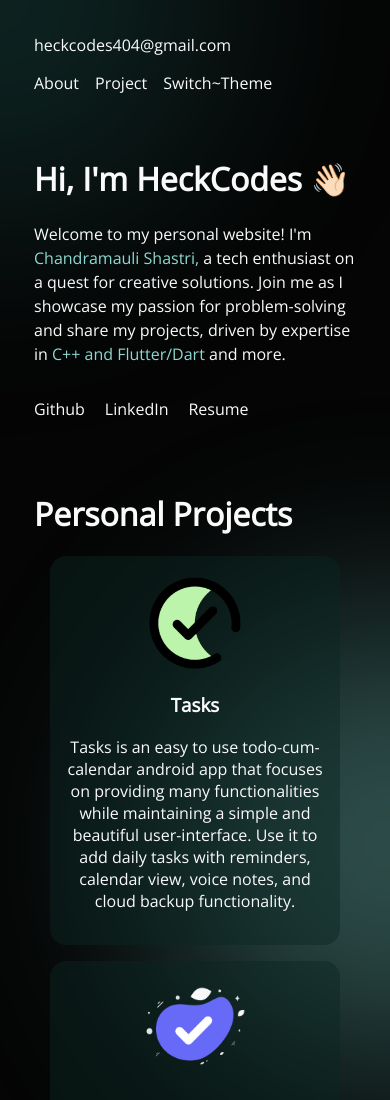
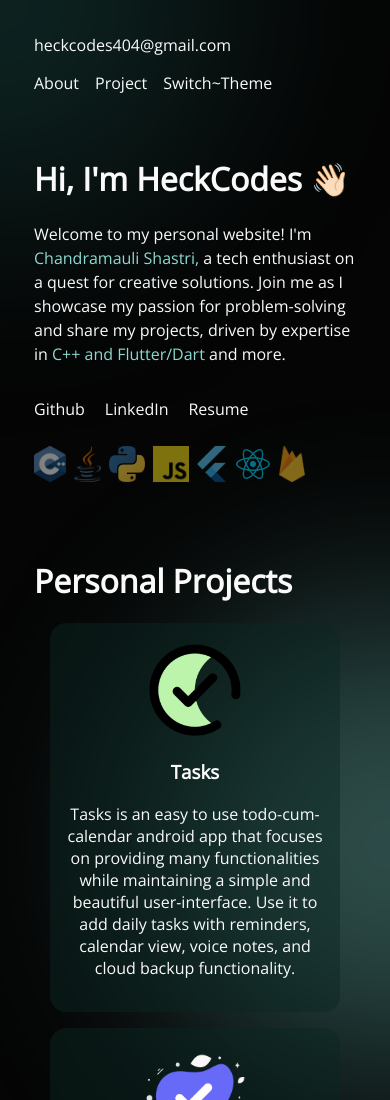
Before and after one commit to HeckCodes/heckcodes-website, an Astro site: page / in a window 390 px wide. Shown: the top 1100 px of the page. Built offline with nearby package versions, Linux system fonts and the light colour scheme; Astro itself is replaced by a stand-in of ours.

Commit message:
Added skills section

```diff
--- a/src/components/About.astro
+++ b/src/components/About.astro
@@ -1,5 +1,6 @@
 ---
 import presentation from "../data/presentation_data";
+import skills from "../data/skills_data";
 ---
 
 <div id="about" class="about-container">
@@ -25,6 +26,19 @@ import presentation from "../data/presentation_data";
       ))
     }
   </ul>
+
+  <div class="skills">
+    {
+      skills.map((skill) => (
+        <>
+          <div class="tooltip">
+            <img src={skill.imgPath} alt={skill.label} />
+            <span class="tooltiptext">{skill.label}</span>
+          </div>
+        </>
+      ))
+    }
+  </div>
 </div>
 
 <style>
@@ -52,6 +66,59 @@ import presentation from "../data/presentation_data";
     padding-right: 20px;
   }
 
+  .skills {
+    max-width: 450;
+    margin-top: 26px;
+    padding: 0;
+    flex-wrap: wrap;
+  }
+
+  .skills div img {
+    margin-right: 16px;
+    height: 44px;
+    width: auto;
+    opacity: 50%;
+  }
+
+  @media (max-width: 700px) {
+    .skills div img {
+      margin-right: 4px;
+      height: 36px;
+      width: auto;
+      opacity: 50%;
+    }
+  }
+
+  .tooltip {
+    position: relative;
+    display: inline-block;
+  }
+
+  .tooltip .tooltiptext {
+    visibility: hidden;
+    width: 120px;
+
+    background-color: var(--secondary);
+    border: 1px solid;
+    border-radius: 8px;
+    border-color: transparent;
+
+    color: #ffffff;
+    text-align: center;
+    padding: 5px 0;
+
+    position: absolute;
+    z-index: 1;
+
+    top: 120%;
+    left: 50%;
+    margin-left: -60px;
+  }
+
+  .tooltip:hover .tooltiptext {
+    visibility: visible;
+  }
+
   a {
     all: unset;
   }
--- /dev/null
+++ b/src/data/skills_data.ts
@@ -0,0 +1,37 @@
+type Skill = {
+    label: string;
+    imgPath: string;
+}
+
+const skills: Skill[] = [
+    {
+        label: "C/C++",
+        imgPath: "c.png"
+    },
+    {
+        label: "Java",
+        imgPath: "java.png"
+    },
+    {
+        label: "Python",
+        imgPath: "python.png"
+    },
+    {
+        label: "Javascript",
+        imgPath: "javascript.png"
+    },
+    {
+        label: "Flutter",
+        imgPath: "flutter.png"
+    },
+    {
+        label: "React",
+        imgPath: "react.png"
+    },
+    {
+        label: "Firebase",
+        imgPath: "firebase.png"
+    },
+]
+
+export default skills;
```
Also changed, not shown: public/c.png (added), public/css.png (added), public/firebase.png (added), public/flutter.png (added), public/html.png (added), public/java.png (added), public/javascript.png (added), public/python.png (added), public/react.png (added).
